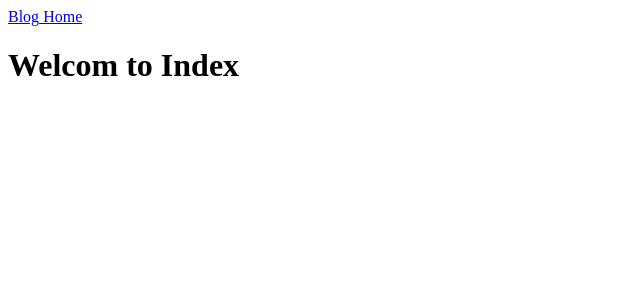
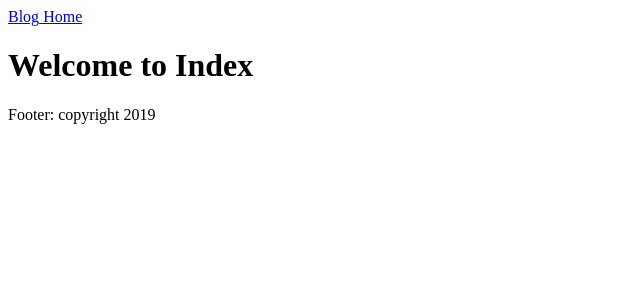
Before and after one commit to syawal2kalii/nextjs-basic-sk, a Next.js app: page / in a window 1280 px wide. Shown: the top 300 px of the page, without its empty margins (0-640 px from the left). Built offline with nearby package versions, Linux system fonts and the light colour scheme.

Commit message:
3_layout_component

```diff
--- /dev/null
+++ b/components/BaseLayout.js
@@ -0,0 +1,9 @@
+import Navigation from '../components/Navigation'
+const Layout = (props) => (
+    <div>
+        <Navigation />
+        {props.children}
+        <p>Footer: copyright 2019</p>
+    </div>
+)
+export default Layout
--- a/pages/index.js
+++ b/pages/index.js
@@ -1,11 +1,10 @@
-import Link from "next/link";
 import Navigation from "../components/Navigation";
-
+import Layout from '../components/BaseLayout'
 const Index2 = ()=>(
     <div>
-        <Navigation/>
-        <h1>Welcom to Index</h1>
-
+        <Layout>
+          <h1>Welcome to Index</h1>
+        </Layout>
     </div>
 )
 
```
Also changed, not shown: pages/blog.js (+4 -5 lines).
